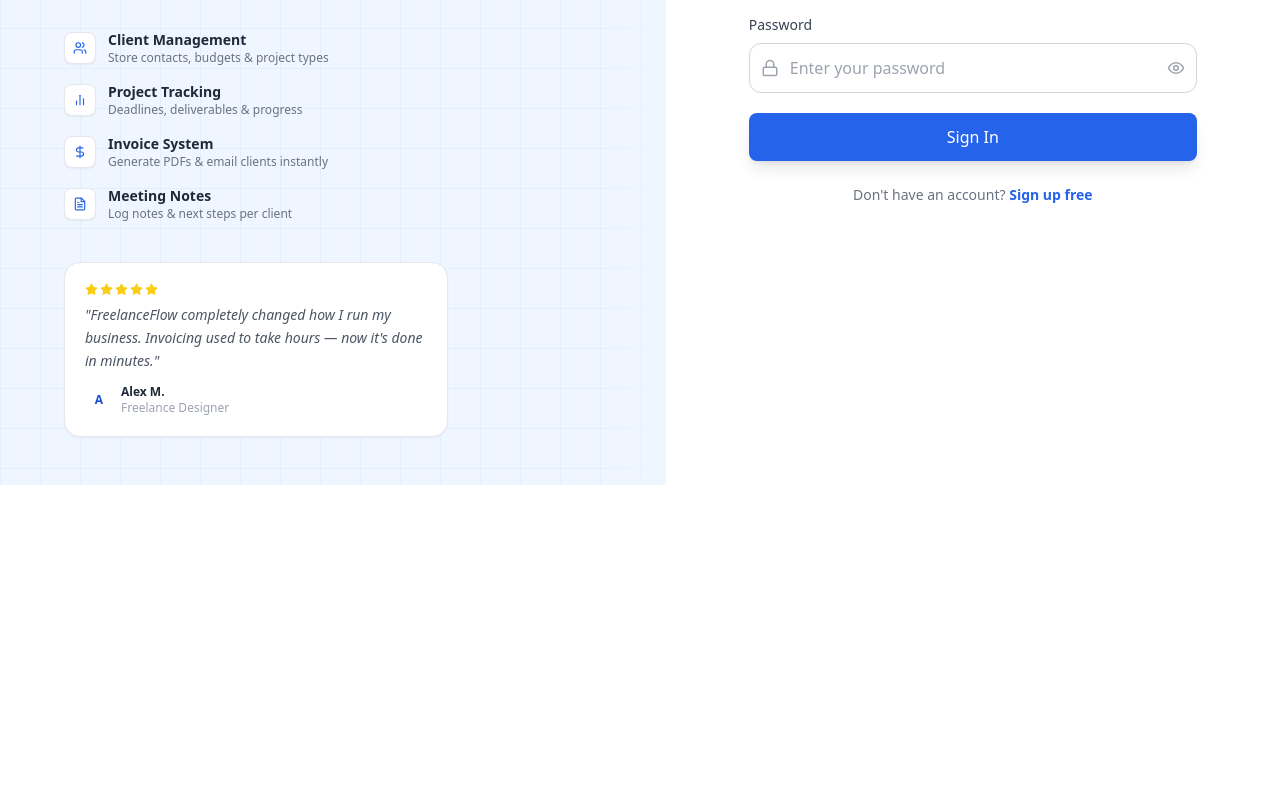
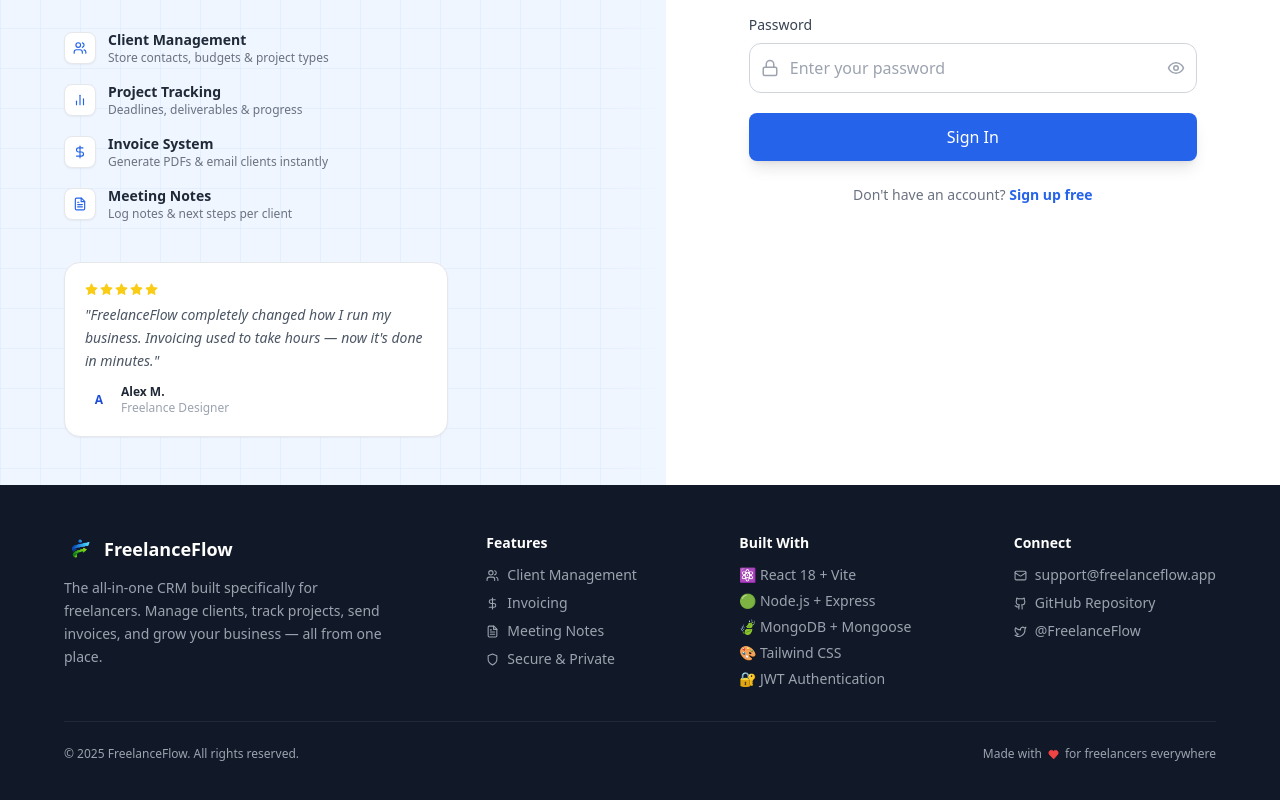
Before and after one commit to KumarSuraj07/FreelanceFlow, a React (Vite) app in the folder frontend/: page /login in a window 1280 px wide. Shown: the part 452-1252 px from the top of the page. Before the commit the page ends 937 px from the top, so only its background shows below. Built offline with nearby package versions, Linux system fonts and the light colour scheme.

Commit message:
add footer

```diff
--- /dev/null
+++ b/frontend/src/components/ui/AuthFooter.jsx
@@ -0,0 +1,82 @@
+import { Github, Twitter, Mail, Heart, Shield, FileText, Users, DollarSign } from 'lucide-react'
+
+const links = [
+  { icon: Users,      label: 'Client Management' },
+  { icon: DollarSign, label: 'Invoicing' },
+  { icon: FileText,   label: 'Meeting Notes' },
+  { icon: Shield,     label: 'Secure & Private' },
+]
+
+export default function AuthFooter() {
+  return (
+    <footer className="bg-gray-900 text-gray-400 px-6 py-10 md:py-12">
+      <div className="max-w-6xl mx-auto">
+
+        {/* Top row */}
+        <div className="flex flex-col md:flex-row md:items-start md:justify-between gap-8 mb-8">
+
+          {/* Brand */}
+          <div className="max-w-xs">
+            <div className="flex items-center gap-2 mb-3">
+              <img src="/icon.png" alt="FreelanceFlow" className="w-8 h-8 rounded-lg" />
+              <span className="text-white font-bold text-lg">FreelanceFlow</span>
+            </div>
+            <p className="text-sm leading-relaxed">
+              The all-in-one CRM built specifically for freelancers. Manage clients, track projects, send invoices, and grow your business — all from one place.
+            </p>
+          </div>
+
+          {/* Features */}
+          <div>
+            <p className="text-white text-sm font-semibold mb-3">Features</p>
+            <ul className="space-y-2">
+              {links.map(({ icon: Icon, label }) => (
+                <li key={label} className="flex items-center gap-2 text-sm">
+                  <Icon size={13} className="text-primary-400" />
+                  {label}
+                </li>
+              ))}
+            </ul>
+          </div>
+
+          {/* Tech stack */}
+          <div>
+            <p className="text-white text-sm font-semibold mb-3">Built With</p>
+            <ul className="space-y-1.5 text-sm">
+              <li>⚛️ React 18 + Vite</li>
+              <li>🟢 Node.js + Express</li>
+              <li>🍃 MongoDB + Mongoose</li>
+              <li>🎨 Tailwind CSS</li>
+              <li>🔐 JWT Authentication</li>
+            </ul>
+          </div>
+
+          {/* Contact / social */}
+          <div>
+            <p className="text-white text-sm font-semibold mb-3">Connect</p>
+            <div className="flex flex-col gap-2 text-sm">
+              <a href="mailto:support@freelanceflow.app" className="flex items-center gap-2 hover:text-white transition-colors">
+                <Mail size={13} /> support@freelanceflow.app
+              </a>
+              <a href="#" className="flex items-center gap-2 hover:text-white transition-colors">
+                <Github size={13} /> GitHub Repository
+              </a>
+              <a href="#" className="flex items-center gap-2 hover:text-white transition-colors">
+                <Twitter size={13} /> @FreelanceFlow
+              </a>
+            </div>
+          </div>
+        </div>
+
+        {/* Divider */}
+        <div className="border-t border-gray-800 pt-6 flex flex-col sm:flex-row items-center justify-between gap-3 text-xs">
+          <p>© {new Date().getFullYear()} FreelanceFlow. All rights reserved.</p>
+          <p className="flex items-center gap-1">
+            Made with <Heart size={11} className="fill-red-500 text-red-500 mx-0.5" /> for freelancers everywhere
+          </p>
+        </div>
+
+      </div>
+    </footer>
+  )
+}
--- a/frontend/src/pages/Login.jsx
+++ b/frontend/src/pages/Login.jsx
@@ -4,6 +4,7 @@
 import { useAuth } from '../context/AuthContext'
 import { toast } from 'react-hot-toast'
 import { Mail, Lock, Eye, EyeOff, Users, FileText, DollarSign, BarChart2, Zap, Star } from 'lucide-react'
+import AuthFooter from '../components/ui/AuthFooter'
 
 const features = [
   { icon: Users,      label: 'Client Management',  desc: 'Store contacts, budgets & project types' },
@@ -39,7 +40,8 @@
   }
 
   return (
-    <div className="min-h-screen flex flex-col md:flex-row">
+    <div className="min-h-screen flex flex-col">
+      <div className="flex flex-col md:flex-row flex-1">
 
       {/* ── Info panel (top on mobile, left on desktop) ── */}
       <motion.div
@@ -187,6 +189,8 @@
           </p>
         </motion.div>
       </div>
+      </div>
+      <AuthFooter />
     </div>
   )
 }
--- a/frontend/src/pages/Signup.jsx
+++ b/frontend/src/pages/Signup.jsx
@@ -4,6 +4,7 @@
 import { useAuth } from '../context/AuthContext'
 import { toast } from 'react-hot-toast'
 import { User, Mail, Lock, Eye, EyeOff, CheckCircle, Zap, Clock, TrendingUp, Shield } from 'lucide-react'
+import AuthFooter from '../components/ui/AuthFooter'
 
 const perks = [
   { icon: CheckCircle, text: 'Client & project management' },
@@ -42,7 +43,8 @@
   }
 
   return (
-    <div className="min-h-screen flex flex-col md:flex-row">
+    <div className="min-h-screen flex flex-col">
+      <div className="flex flex-col md:flex-row flex-1">
 
       {/* ── Info panel (top on mobile, left on desktop) ── */}
       <motion.div
@@ -191,6 +193,8 @@
           </p>
         </motion.div>
       </div>
+      </div>
+      <AuthFooter />
     </div>
   )
 }
```
